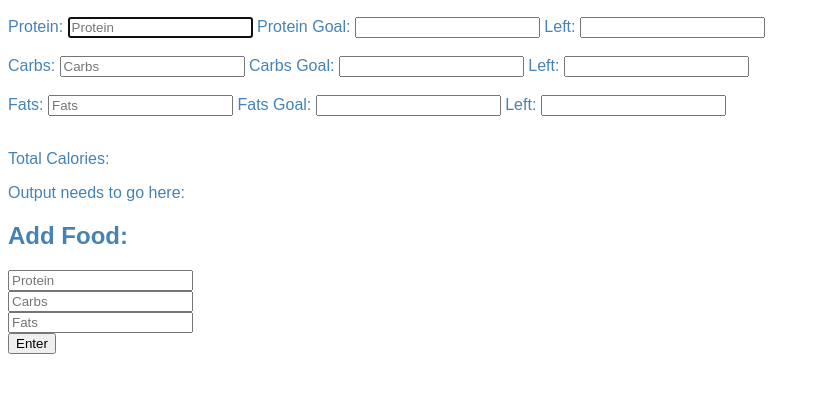
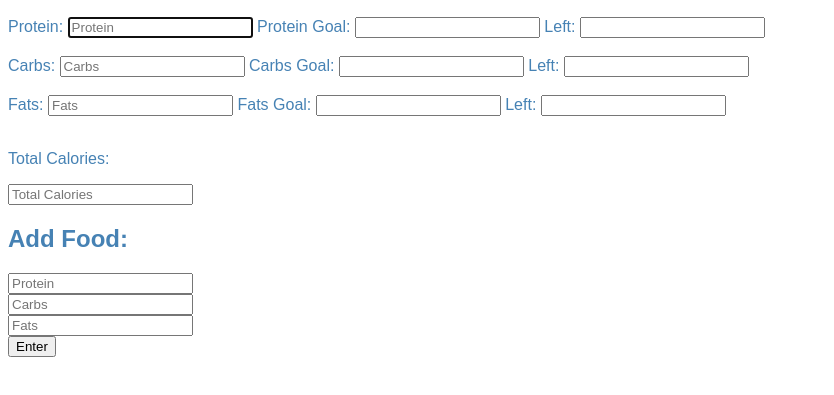
Before and after one commit to Mav3r1ck-13/Macro-Cal, a plain HTML site: page index.html in a window 1280 px wide. Shown: the part 111-506 px from the top of the page, without its empty margins (0-834 px from the left). Drawn offline with Linux system fonts and the light colour scheme.

Commit message:
total calories works on tab through finally

```diff
--- a/index.html
+++ b/index.html
@@ -54,9 +54,8 @@
             </div>
 
             <div id="totalCal" class="div4">
-
-                    <p>Total Calories:</p>
-                        <p id="output">Output needs to go here:</p>
+                <p>Total Calories:</p>
+                    <input id="output" type="number" autofocus placeholder="Total Calories" onblur="totalCal(this)">
             </div>
 
         <h2>Add Food:</h2>
--- a/javascript/macrocalc.js
+++ b/javascript/macrocalc.js
@@ -21,6 +21,6 @@ function totalCal() {
     let c = document.getElementById("carbsInput").value;
     let f = document.getElementById("fatsInput").value;
     let calories = p * 4 + c * 4 + f * 9;
-    document.getElementById('output').value = parseInt(calories);
+    document.getElementById('output').value = calories;
+
 }
-totalCal()
```
